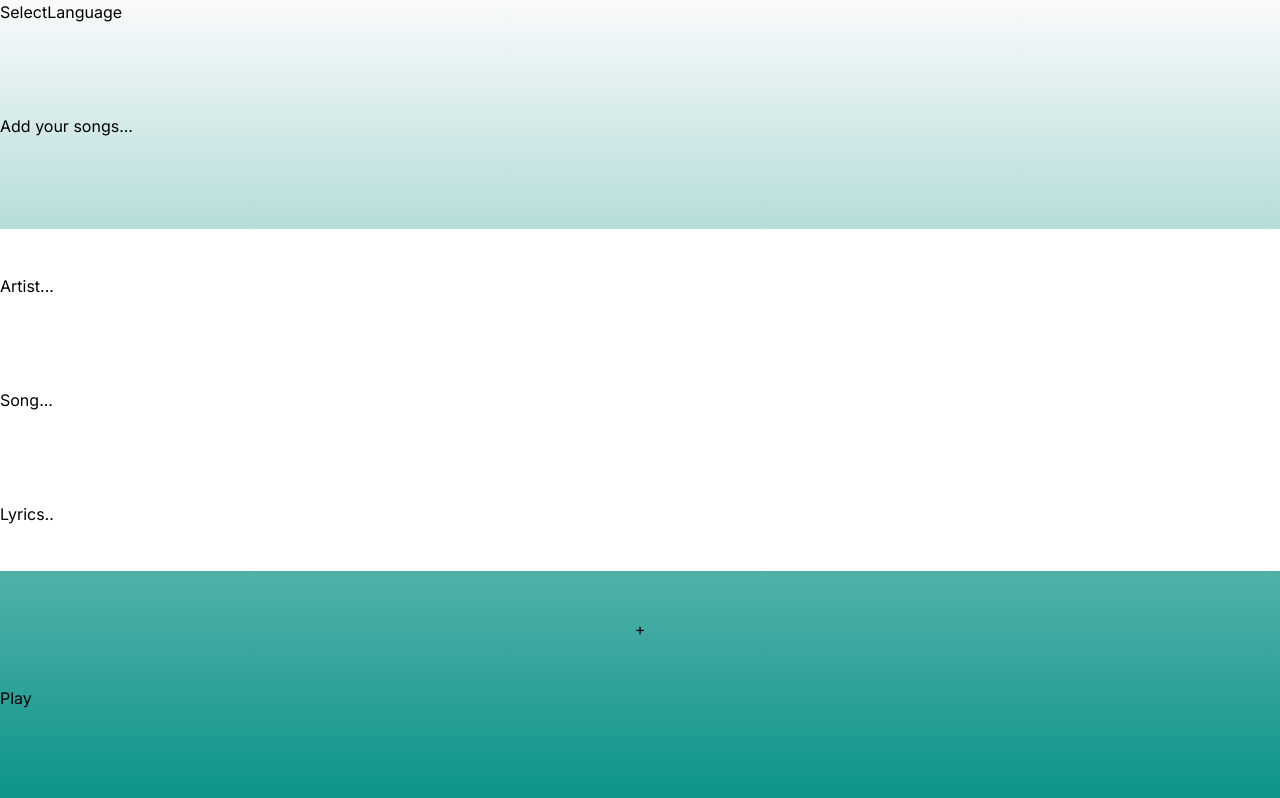
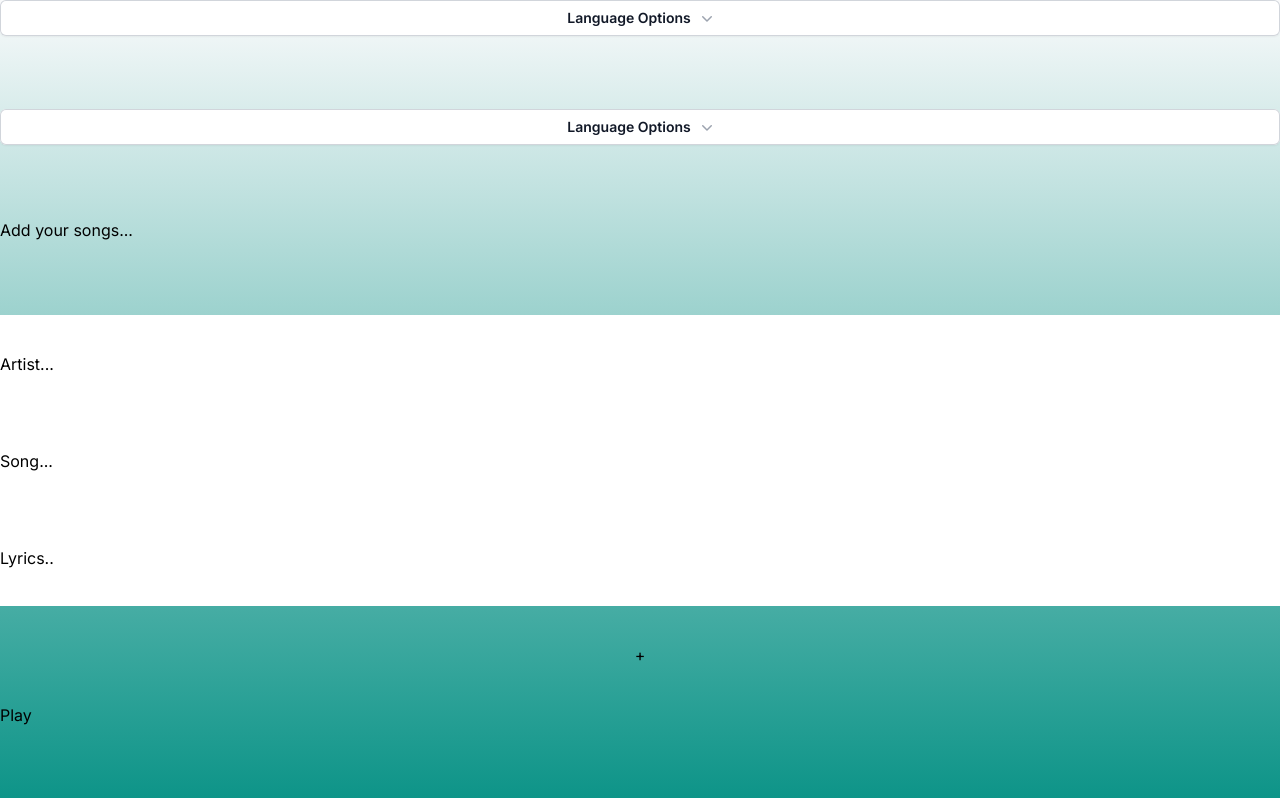
Before and after one commit to Jordan-Walters-23/guessthesong, a Next.js app: page /choose in a window 1280 px wide. Built offline with nearby package versions, Linux system fonts and the light colour scheme.

Commit message:
Dropdown menu Tailwind UI

```diff
--- a/src/app/choose/page.tsx
+++ b/src/app/choose/page.tsx
@@ -1,3 +1,4 @@
+'use client'
 import { SelectLanguage, EnterSong, Page1Nav } from '@/components'
 
 // `app/choose/page.tsx` is the UI for the `/choose` URL
@@ -5,6 +6,7 @@
   return (
     <div className="h-screen grid place-item-center bg-gradient-to-b from-gray-50 to-teal-600">
       <SelectLanguage />
+      <SelectLanguage />
       <EnterSong />
       <Page1Nav />
     </div>
--- a/src/components/SelectLanguage.tsx
+++ b/src/components/SelectLanguage.tsx
@@ -1,11 +1,105 @@
+'use client'
 import React from 'react'
 
-function SelectLanguage() {
+// function SelectLanguage() {
+//   return (
+//     <>
+//       <div className='w-340 relative flex flex-col items-center'>
+//         SelectLanguage
+//       </div>
+//     </>
+//   )
+// }
+
+import { Fragment } from 'react'
+import { Menu, Transition } from '@headlessui/react'
+import { ChevronDownIcon } from '@heroicons/react/20/solid'
+
+function classNames(...classes) {
+  return classes.filter(Boolean).join(' ')
+}
+
+export default function SelectLanguage() {
   return (
-    <>
-      <div>SelectLanguage</div>
-    </>
+    <Menu as='div' className='relative inline-block text-left'>
+      <div>
+        <Menu.Button className='inline-flex w-full justify-center gap-x-1.5 rounded-md bg-white px-3 py-2 text-sm font-semibold text-gray-900 shadow-sm ring-1 ring-inset ring-gray-300 hover:bg-gray-50'>
+          Language Options
+          <ChevronDownIcon
+            className='-mr-1 h-5 w-5 text-gray-400'
+            aria-hidden='true'
+          />
+        </Menu.Button>
+      </div>
+
+      <Transition
+        as={Fragment}
+        enter='transition ease-out duration-100'
+        enterFrom='transform opacity-0 scale-95'
+        enterTo='transform opacity-100 scale-100'
+        leave='transition ease-in duration-75'
+        leaveFrom='transform opacity-100 scale-100'
+        leaveTo='transform opacity-0 scale-95'
+      >
+        <Menu.Items className='absolute right-0 z-10 mt-2 w-56 origin-top-right rounded-md bg-white shadow-lg ring-1 ring-black ring-opacity-5 focus:outline-none'>
+          <div className='py-1'>
+            <Menu.Item>
+              {({ active }) => (
+                <a
+                  href='#'
+                  className={classNames(
+                    active ? 'bg-gray-100 text-gray-900' : 'text-gray-700',
+                    'block px-4 py-2 text-sm'
+                  )}
+                >
+                  Language prop place holder
+                </a>
+              )}
+            </Menu.Item>
+            {/* <Menu.Item>
+              {({ active }) => (
+                <a
+                  href='#'
+                  className={classNames(
+                    active ? 'bg-gray-100 text-gray-900' : 'text-gray-700',
+                    'block px-4 py-2 text-sm'
+                  )}
+                >
+                  Support
+                </a>
+              )}
+            </Menu.Item> */}
+            {/* <Menu.Item>
+              {({ active }) => (
+                <a
+                  href='#'
+                  className={classNames(
+                    active ? 'bg-gray-100 text-gray-900' : 'text-gray-700',
+                    'block px-4 py-2 text-sm'
+                  )}
+                >
+                  License
+                </a>
+              )}
+            </Menu.Item> */}
+            {/* <form method='POST' action='#'>
+              <Menu.Item>
+                {({ active }) => (
+                  <button
+                    type='submit'
+                    className={classNames(
+                      active ? 'bg-gray-100 text-gray-900' : 'text-gray-700',
+                      'block w-full px-4 py-2 text-left text-sm'
+                    )}
+                  >
+                    Sign out
+                  </button>
+                )}
+              </Menu.Item>
+            </form> */}
+          </div>
+        </Menu.Items>
+      </Transition>
+    </Menu>
   )
 }
-
-export default SelectLanguage
```
